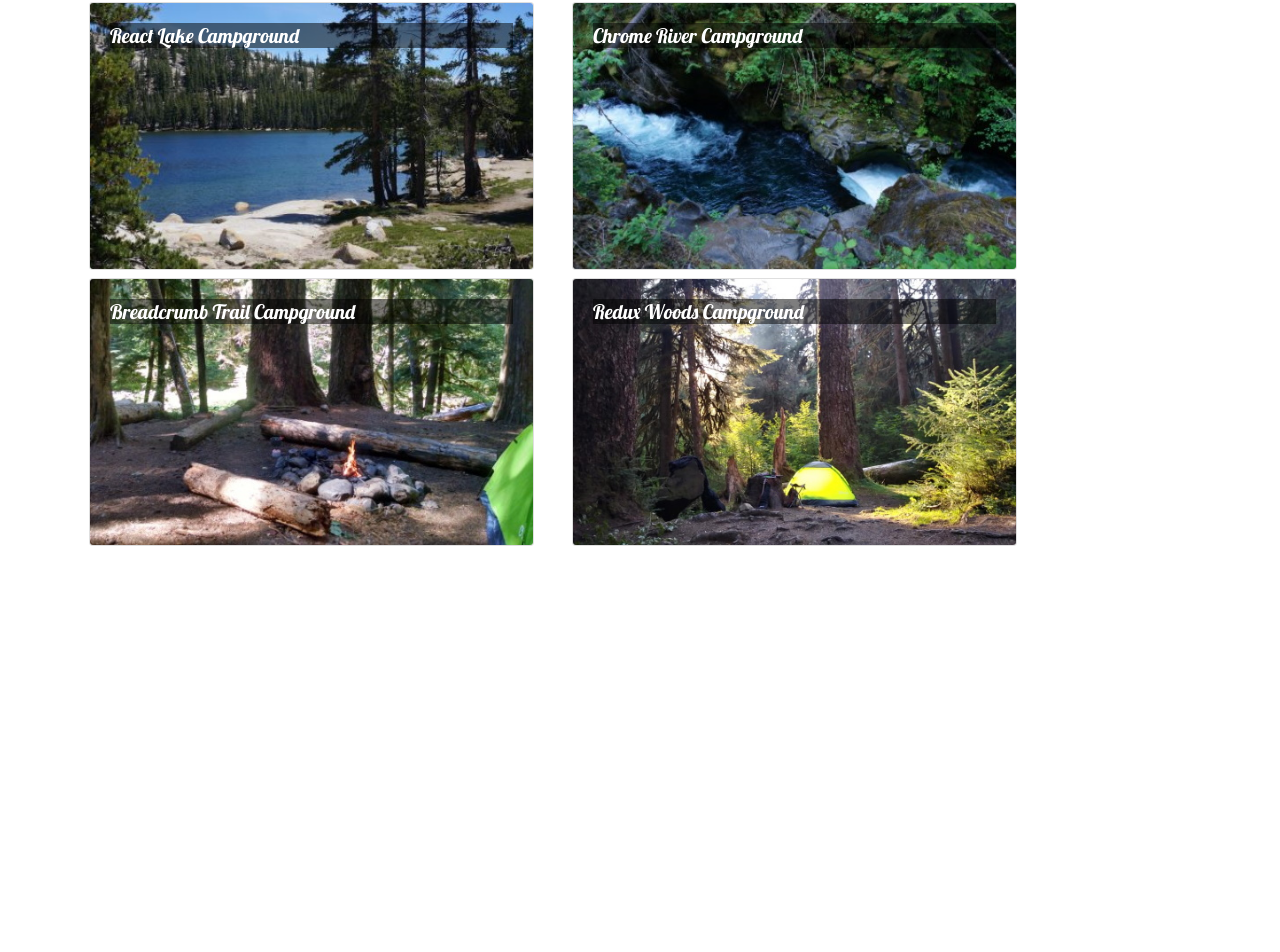
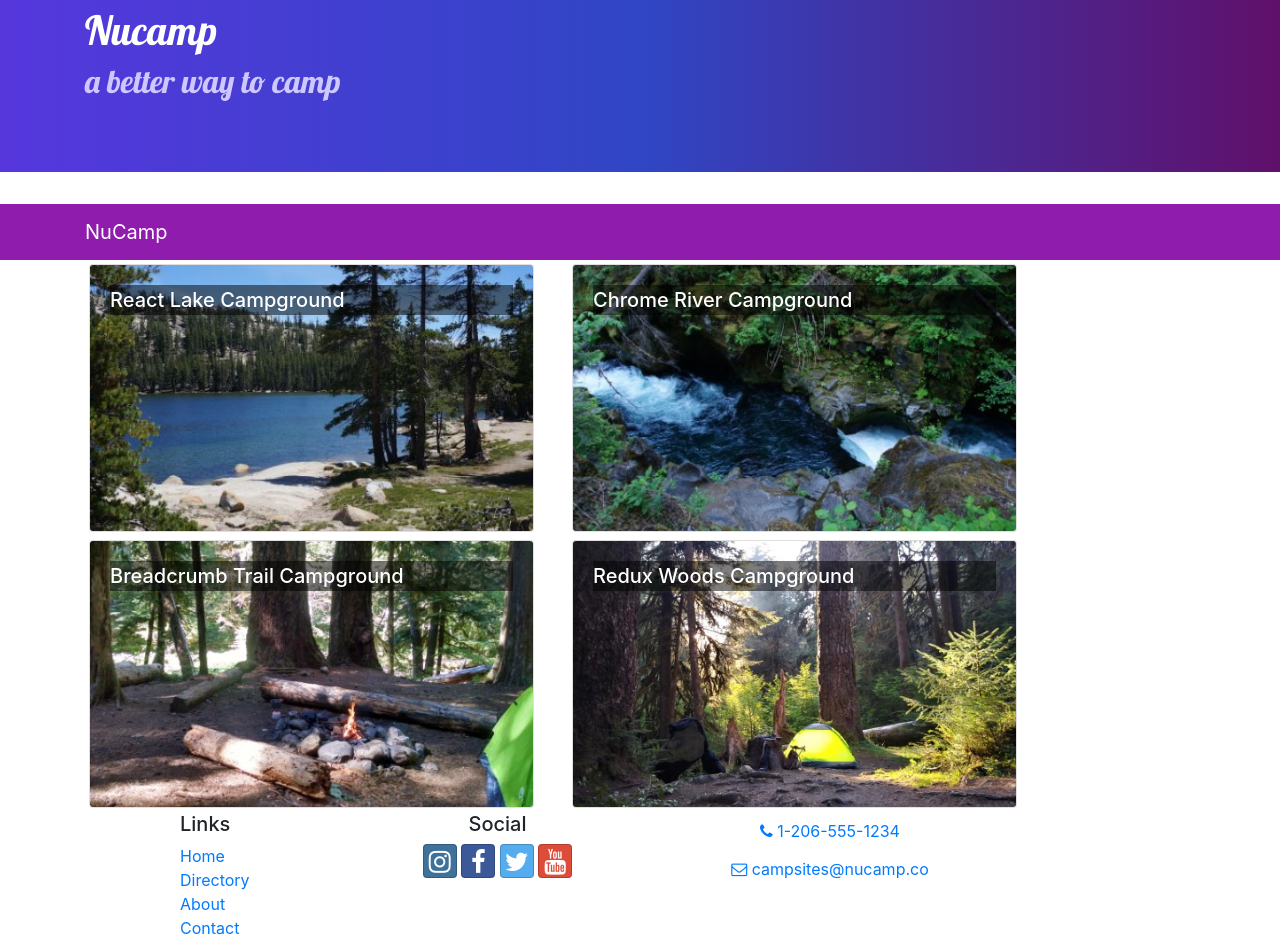
Before and after one commit to cheveanrichards/JavaScipt_OOP, a React (Create React App) app in the folder nucampsite/: page / in a window 1280 px wide. Shown: the part 58-1010 px from the top of the page. Before the commit the page ends 800 px from the top, so only its background shows below. Built offline with nearby package versions, Linux system fonts and the light colour scheme.

Commit message:
added Header and Footer element

```diff
--- a/nucampsite/src/App.css
+++ b/nucampsite/src/App.css
@@ -2,11 +2,46 @@
   font-family: "Open Sans", sans-serif;
 }
 
+h1, h2, h3, .card-body>.card-title {
+  font-family: "Lobster", cursive;
+}
+
 .card-title {
-  font: 500 1.25rem "Lobster", cursive;
+  font-weight: 500;
+  font-size: 1.25rem;
+}
+
+h2 {
+  color: #3046C5;
 }
 
 .card-img-overlay .card-title {
   color: white;
   background-color: rgba(0, 0, 0, 0.5);
 }
+
+.row-content {
+  padding: 50px 0;
+  border-bottom: 1px ridge;
+  min-height: 200px;
+}
+
+.site-footer {
+  background-image: linear-gradient(#CEC8FF, white);
+  padding: 20px 0;
+}
+
+.jumbotron {
+  margin: 0;
+  padding: 30px;
+  background-image: linear-gradient(to right, #5637DD, #3046C5, #60106B);
+  color: white;
+}
+
+.jumbotron h2 {
+  color: #CEC8FF;
+}
+
+.navbar-dark {
+  background-color: #901CAD;
+}
--- /dev/null
+++ b/nucampsite/src/components/FooterComponent.js
@@ -0,0 +1,34 @@
+import React from "react";
+
+function Footer(props){
+    return(
+        <footer>
+             <div className="container">
+                <div className="row">
+                    <div className="col-4 col-sm-2 offset-1">
+                        <h5>Links</h5>
+                        <ul className="list-unstyled">
+                            <li><a href="#">Home</a></li>
+                            <li><a href="#">Directory</a></li>
+                            <li><a href="#">About</a></li>
+                            <li><a href="#">Contact</a></li>
+                        </ul>
+                    </div>
+                    <div className="col-6 col-sm-3 text-center">
+                        <h5>Social</h5>
+                        <a className="btn btn-social-icon btn-instagram" href="http://instagram.com/"><i className="fa fa-instagram" /></a>{' '}
+                        <a className="btn btn-social-icon btn-facebook" href="http://www.facebook.com/"><i className="fa fa-facebook" /></a>{' '}
+                        <a className="btn btn-social-icon btn-twitter" href="http://twitter.com/"><i className="fa fa-twitter" /></a>{' '}
+                        <a className="btn btn-social-icon btn-google" href="http://youtube.com/"><i className="fa fa-youtube" /></a>
+                    </div>
+                    <div className="col-sm-4 text-center">
+                        <a role="button" className="btn btn-link" href="tel:+12065551234"><i className="fa fa-phone" /> 1-206-555-1234</a><br />
+                        <a role="button" className="btn btn-link" href="mailto:notreal@notreal.co"><i className="fa fa-envelope-o" /> campsites@nucamp.co</a>
+                    </div>
+                </div>
+            </div>
+        </footer>
+    );
+}
+
+export default Footer;
--- /dev/null
+++ b/nucampsite/src/components/HeaderComponent.js
@@ -0,0 +1,30 @@
+import React from "react";
+import { Navbar, NavbarBrand, Jumbotron } from "reactstrap";
+
+
+
+class Header extends React.Component {
+    render(){
+        return(
+            <React.Fragment>
+            <Jumbotron fluid>
+                <div className="container">
+                    <div className="row">
+                        <div className="col">
+                            <h1>Nucamp</h1>
+                            <h2>a better way to camp</h2>
+                        </div>
+                    </div>
+                </div>
+            </Jumbotron>
+            <Navbar dark sticky='top'>
+                <div className="container">
+                    <NavbarBrand href="/">NuCamp</NavbarBrand>
+                </div>
+            </Navbar>
+            </React.Fragment> //react fragment
+        );
+    }
+}
+
+export default Header;
--- a/nucampsite/src/components/MainComponent.js
+++ b/nucampsite/src/components/MainComponent.js
@@ -1,7 +1,8 @@
 import React, { Component } from 'react';
 import Directory from './DirectoryComponent';
-import { Navbar, NavbarBrand } from 'reactstrap';
 import { CAMPSITES } from '../shared/campsites';
+import Header from './HeaderComponent';
+import Footer from './FooterComponent';
 import CampsiteInfo from './CampsiteInfoComponent';
 
 class Main extends Component {
@@ -20,13 +21,10 @@
     render() {
         return (
             <div>
-                <Navbar dark color="primary">
-                <div className="container">
-                    <NavbarBrand href="/">NuCamp</NavbarBrand>
-                </div>
-                </Navbar>
+                <Header/>
                 <Directory campsites={this.state.campsites} onClick={campsiteId => this.onCampsiteSelect(campsiteId)}/>
                 <CampsiteInfo campsite={this.state.campsites.filter(campsite => campsite.id === this.state.selectedCampsite)[0]}/>
+                <Footer/>
             </div>
         );
     }
--- a/nucampsite/src/index.js
+++ b/nucampsite/src/index.js
@@ -4,6 +4,8 @@
 import App from './App';
 import reportWebVitals from './reportWebVitals';
 import 'bootstrap/dist/css/bootstrap.min.css';
+import 'font-awesome/css/font-awesome.css';
+import 'bootstrap-social/bootstrap-social.css';
 import 'typeface-lobster';
 import 'typeface-open-sans';
 
```
